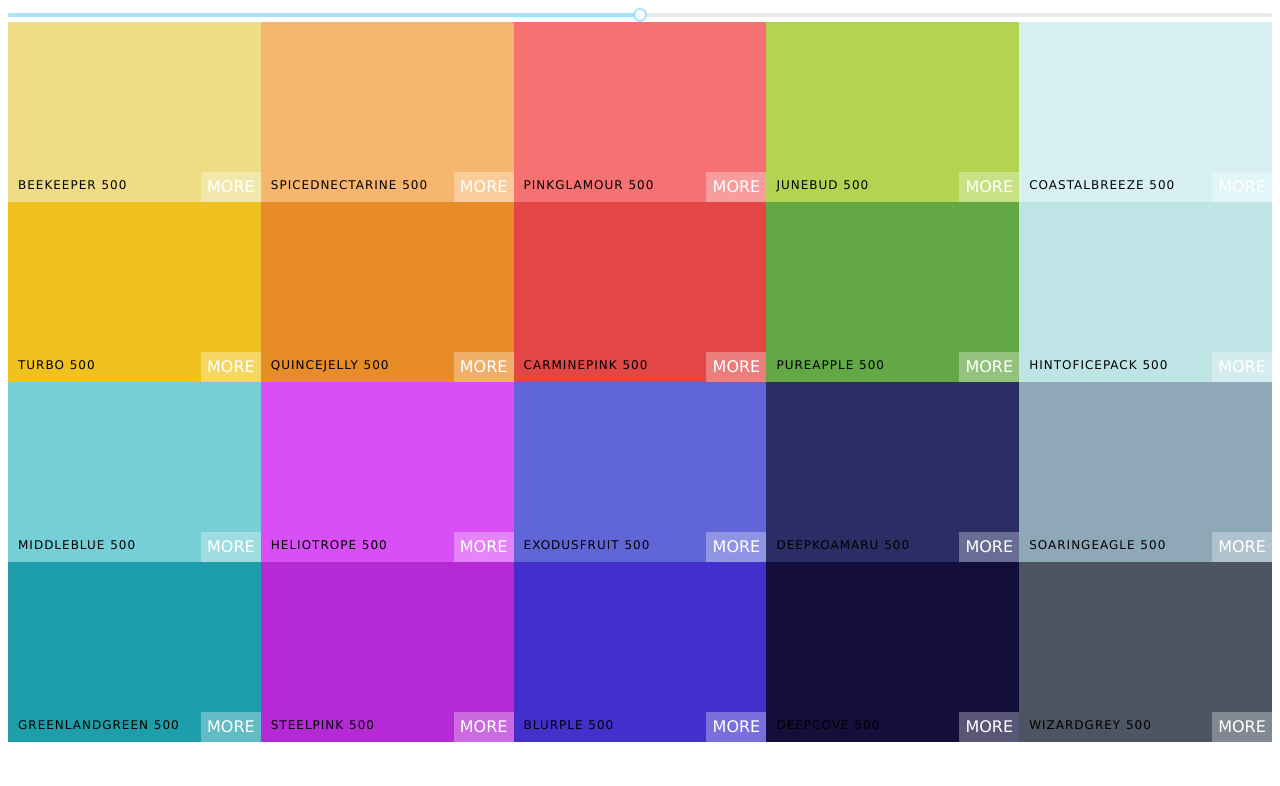
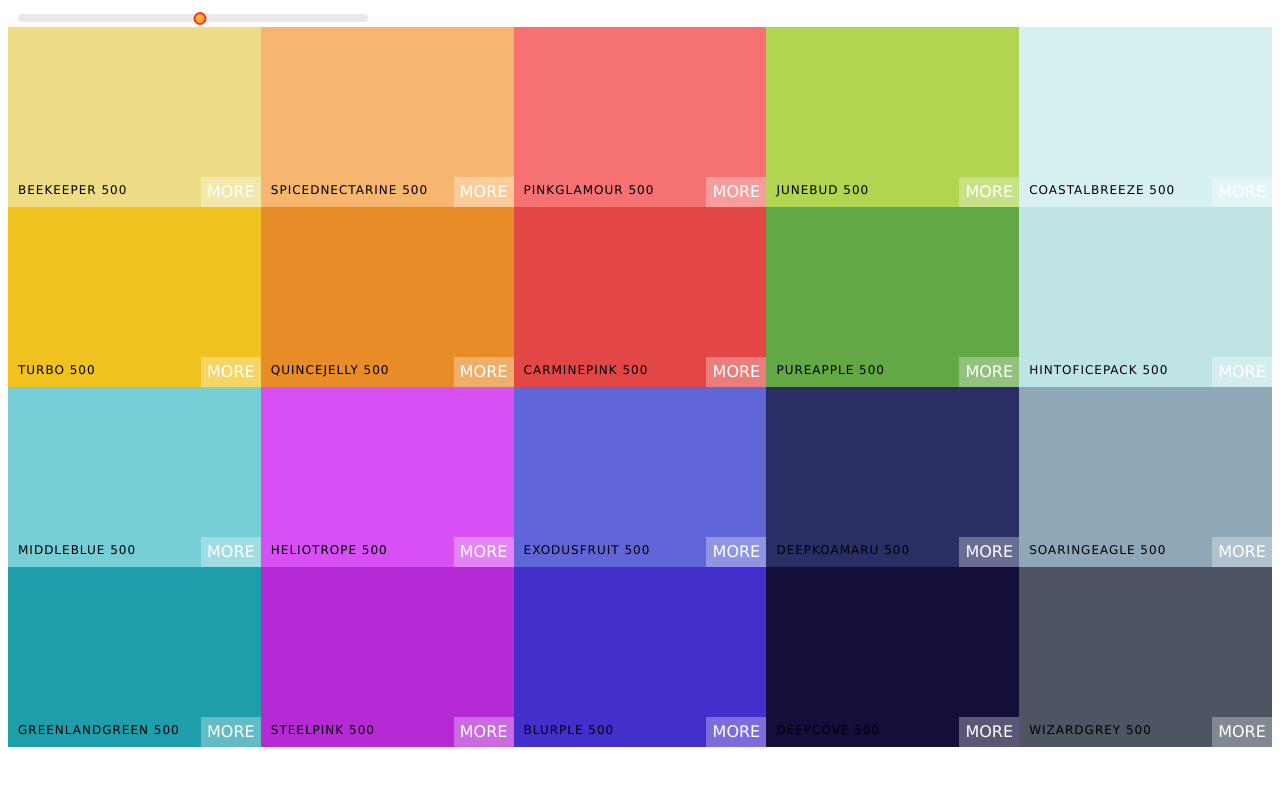
Before and after one commit to jonahCodes/ReactColorProject, a React (Create React App) app: page / in a window 1280 px wide. Shown: the top 786 px of the page. Built offline with nearby package versions, Linux system fonts and the light colour scheme.

Commit message:
add styling to slider

```diff
--- a/src/colorApp/Palette.js
+++ b/src/colorApp/Palette.js
@@ -22,13 +22,15 @@
     ));
     return (
       <div className="Palette">
+        <div className="slider">
           <Slider
             defaultValue={level}
             min={100}
             max={900}
             step={100}
-          onAfterChange={this.changeLevel}
+            onChangeComplete={this.changeLevel}
           />
+        </div>
         {/* navbar goes here */}
         <div className="Palette-colors">{colorBoxes}</div>
         {/* footer goes here */}
--- a/src/colorApp/palette.css
+++ b/src/colorApp/palette.css
@@ -4,3 +4,27 @@
 .Palette-colors {
   height: 90%;
 }
+.slider {
+  width: 350px;
+  display: inline-block;
+  margin: 0 10px;
+}
+.rc-slider-track {
+  background-color: transparent;
+}
+.rc-slider-rail {
+  height: 8px;
+}
+.rc-slider-handle,
+.rc-slider-handle:active,
+.rc-slider-handle:hover,
+.rc-slider-handle:focus {
+  background-color: orange;
+  outline: none;
+  border: 2px solid red;
+  box-shadow: none;
+  width: 13px;
+  height: 13px;
+  margin-left: 7px;
+  margin-top: -2px;
+}
```
Lines whose indentation alone changed are shown as unchanged.
